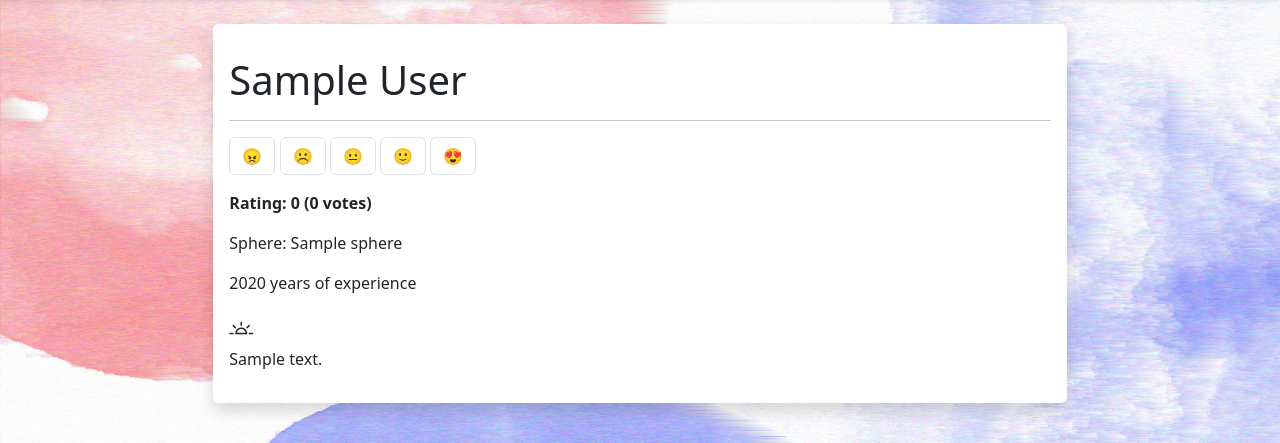
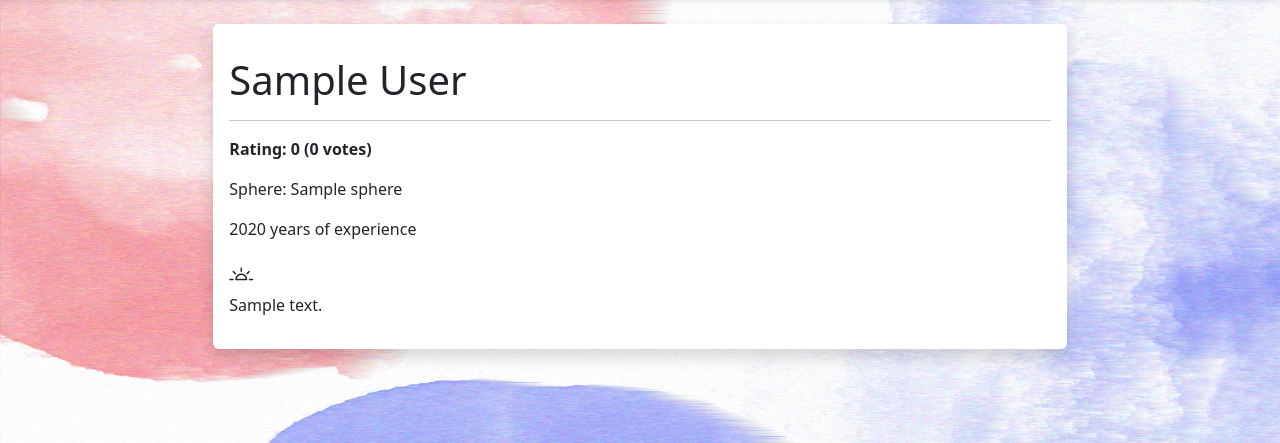
Before and after one commit to yuliia-stopkyna/mentorizon, a Django app: page /mentor/1/ in a window 1280 px wide. Shown: the part 66-509 px from the top of the page. Run offline with Django 4.2, Linux system fonts and the light colour scheme; a user stored in the database is signed in; tables that the repository leaves empty hold one stand-in row (values such as "Sample post"); data that the repository does not hold is empty; some libraries are stand-ins or nearby versions.

Commit message:
Change mentor rate to class based view
Change mentor rate from function to class based view.
Change mentor detail template - add check: if a mentor is a user,
the rate form is hidden (in order not to trying rate self).
Change test for mentor rate (from get to post method).

```diff
--- a/mentorizon/urls.py
+++ b/mentorizon/urls.py
@@ -10,7 +10,7 @@ from mentorizon.views import (
     MeetingUpdateView,
     MentorDetailView,
     MentorListView,
-    rate_mentor_view,
+    RateMentorView,
     SphereCreateView,
     SphereListView,
     UserCreateView,
@@ -57,8 +57,8 @@ urlpatterns = [
     ),
     path("sphere/create/", SphereCreateView.as_view(), name="sphere-create"),
     path(
-        "mentor/<int:pk>/rate/<int:rate>",
-        rate_mentor_view,
+        "mentor/<int:pk>/rate/",
+        RateMentorView.as_view(),
         name="mentor-rate"
     ),
     path("spheres/", SphereListView.as_view(), name="sphere-list")
--- a/mentorizon/views.py
+++ b/mentorizon/views.py
@@ -277,27 +277,27 @@ class SphereListView(LoginRequiredMixin, generic.ListView):
         return self.queryset
 
 
-@login_required
-def rate_mentor_view(request, pk, rate):
-    mentor = get_object_or_404(get_user_model(), pk=pk)
-    user = request.user
-    mentor_votes = RatingVote.objects.filter(
-        rating_id=mentor.rating.id
-    )
-    if user.id != mentor.id:
-        if mentor_votes.filter(voter_id=user.id):
-            mentor_votes.filter(voter_id=user.id).update(rate=rate)
-        else:
-            RatingVote.objects.create(
+class RateMentorView(LoginRequiredMixin, generic.View):
+
+    def post(self, request, *args, **kwargs):
+        mentor = get_object_or_404(get_user_model(), pk=kwargs["pk"])
+        rate = self.request.POST["rate"]
+        voter = self.request.user
+        if voter.id != mentor.id:
+            RatingVote.objects.update_or_create(
                 rating_id=mentor.rating.id,
-                voter=user,
-                rate=rate
+                voter_id=voter.id,
+                defaults={
+                    "rate": rate
+                })
+            return HttpResponseRedirect(
+                reverse_lazy(
+                    "mentorizon:mentor-detail", kwargs={"pk": mentor.id}
+                )
             )
+
         return HttpResponseRedirect(
-            reverse_lazy("mentorizon:mentor-detail", args=[pk])
-        )
-    return HttpResponseRedirect(
-            reverse_lazy("mentorizon:mentor-detail", args=[pk])
+            reverse_lazy("mentorizon:mentor-detail", kwargs={"pk": mentor.id})
         )
 
 
--- a/templates/mentorizon/mentor_detail.html
+++ b/templates/mentorizon/mentor_detail.html
@@ -4,31 +4,21 @@
   <div class="container-fluid">
     <div class="row justify-content-center">
       <div class="col-10 col-md-8 m-1 my-4 p-3 rounded shadow bg-white">
-        <h1 class="my-3">{{ mentor.first_name }} {{ mentor.last_name }}</h1>
-        <hr>
-        <div class="rate my-3">
-          <a href="{% url 'mentorizon:mentor-rate' pk=mentor.id rate=1 %}"
-             class="text-decoration-none">
-            <button type="submit" class="btn border rate-emoji">😠</button>
-          </a>
-          <a href="{% url 'mentorizon:mentor-rate' pk=mentor.id rate=2 %}"
-             class="text-decoration-none">
-            <button type="submit" class="btn border rate-emoji">☹️</button>
-          </a>
-          <a href="{% url 'mentorizon:mentor-rate' pk=mentor.id rate=3 %}"
-             class="text-decoration-none">
-            <button type="submit" class="btn border rate-emoji">😐</button>
-          </a>
-          <a href="{% url 'mentorizon:mentor-rate' pk=mentor.id rate=4 %}"
-             class="text-decoration-none">
-            <button type="submit" class="btn border rate-emoji">🙂</button>
-          </a>
-          <a href="{% url 'mentorizon:mentor-rate' pk=mentor.id rate=5 %}"
-             class="text-decoration-none">
-            <button type="submit" class="btn border rate-emoji">😍</button>
-          </a>
-        </div>
-
+        {% if user.id == mentor.id %}
+          <h1 class="my-3">{{ mentor.first_name }} {{ mentor.last_name }}</h1>
+          <hr>
+        {% else %}
+          <h1 class="my-3">{{ mentor.first_name }} {{ mentor.last_name }}</h1>
+          <hr>
+          <form action="{% url 'mentorizon:mentor-rate' pk=mentor.id %}" method="post" class="rate my-3">
+            {% csrf_token %}
+              <button type="submit" name="rate" value="1" class="btn border rate-emoji">😠</button>
+              <button type="submit" name="rate" value="2" class="btn border rate-emoji">☹️</button>
+              <button type="submit" name="rate" value="3" class="btn border rate-emoji">😐</button>
+              <button type="submit" name="rate" value="4" class="btn border rate-emoji">🙂</button>
+              <button type="submit" name="rate" value="5" class="btn border rate-emoji">😍</button>
+          </form>
+        {% endif %}
         <p class="fw-bold">Rating: {{ mentor.avg_rating|default_if_none:"0" }}
           ({{ mentor.rating.rating_votes.count }}
           vote{{ mentor.rating.rating_votes.count|pluralize }})
--- a/templates/registration/login.html
+++ b/templates/registration/login.html
@@ -2,7 +2,7 @@
 {% load bootstrap5 %}
 {% block content %}
   <div class="container-fluid my-5 p-5 rounded shadow bg-white w-75">
-    <h1 class="text-center display-4 mb-3">Sign In</h1>
+    <h1 class="text-center display-4">Sign In</h1>
     <div class="row justify-content-center">
       <div class="col-12 col-md-9">
         <form method="post" action="{% url 'login' %}">
```
Also changed, not shown: mentorizon/tests/test_views.py (+14 -12 lines).
